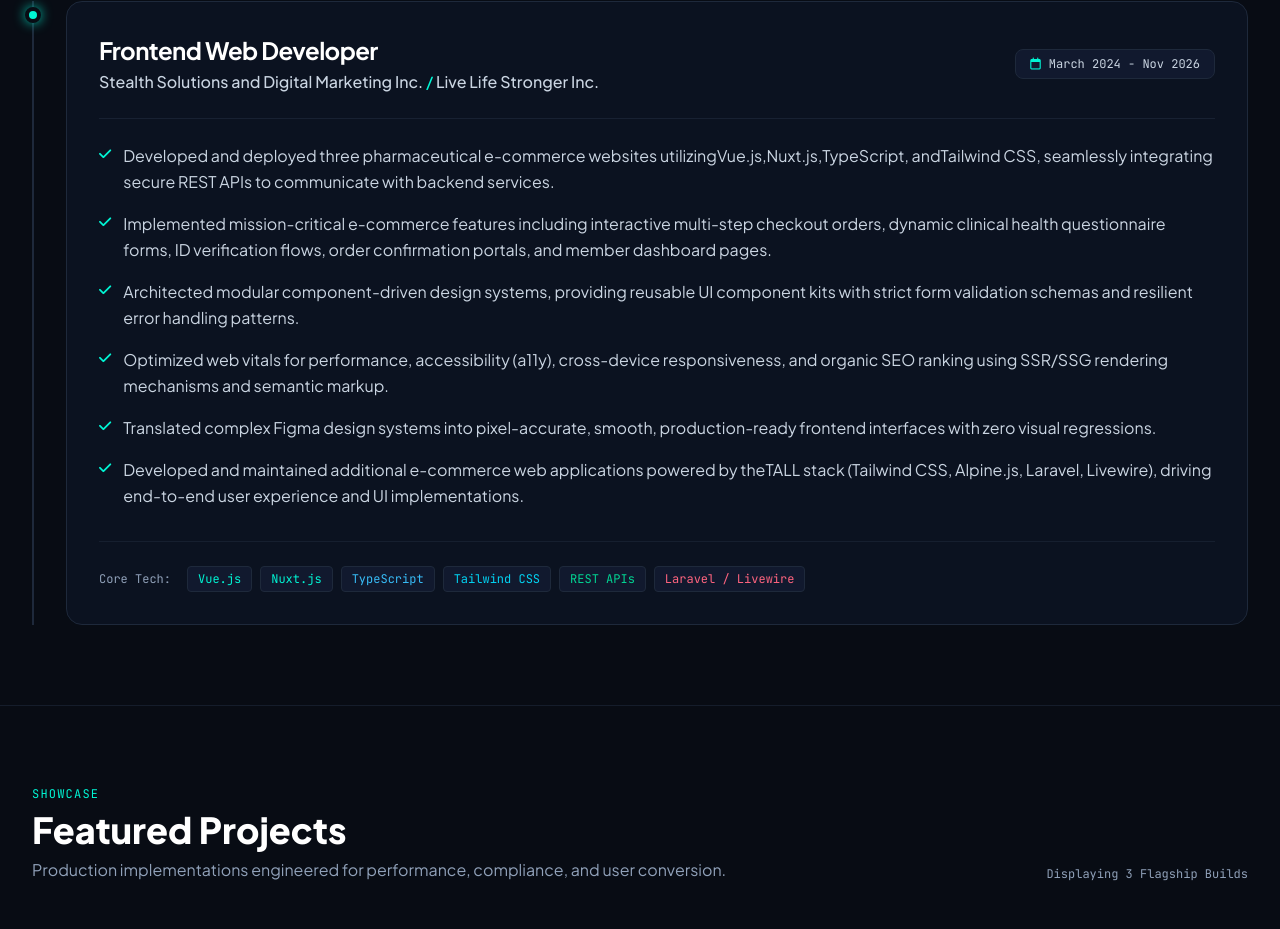
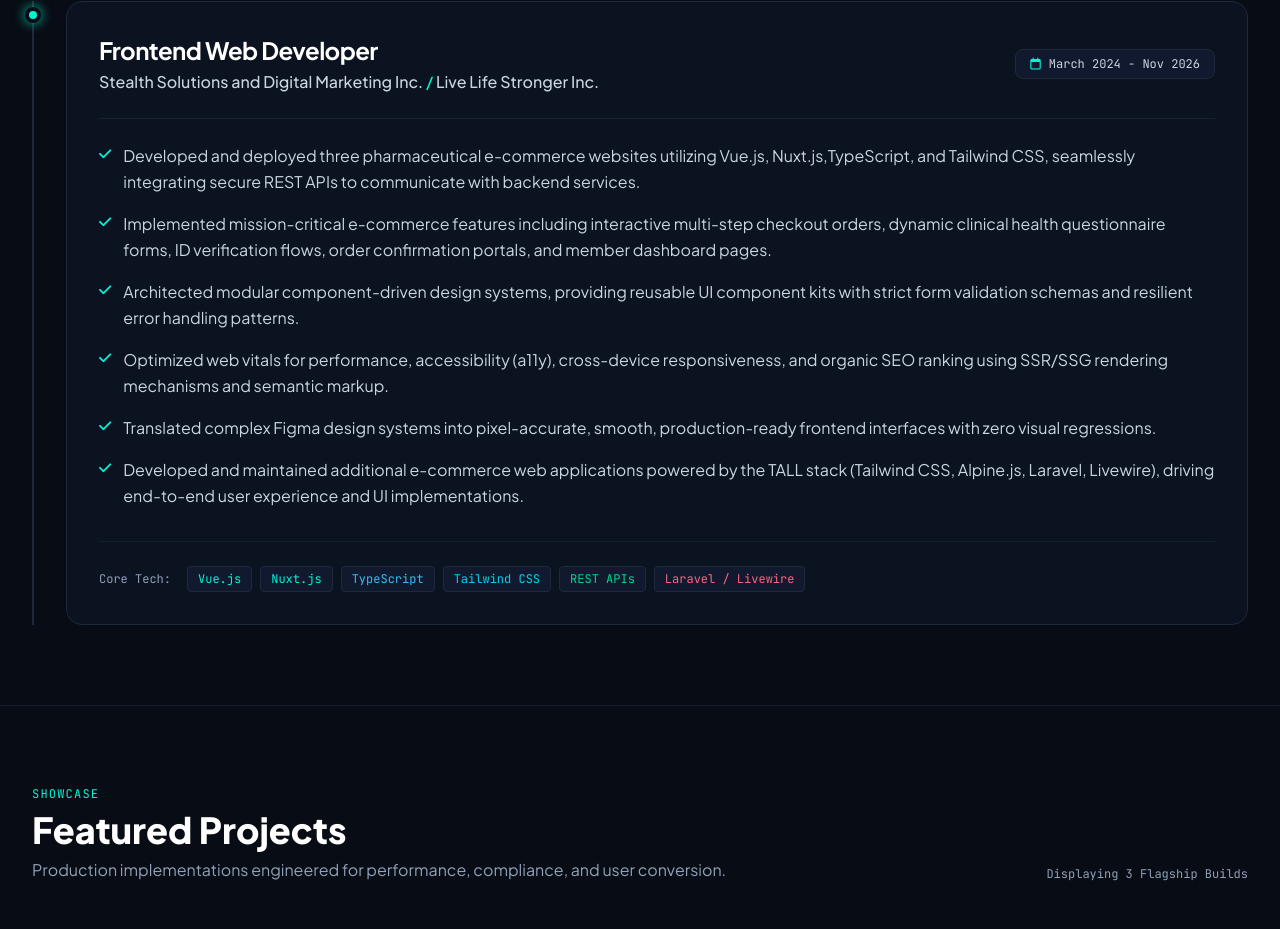
Before and after one commit to 0lymAguinea/0lymAguinea.github.io, a React (Vite) app in the folder 0lymWebsite/: page / in a window 1280 px wide. Shown: the part 1618-2547 px from the top of the page. Built offline with nearby package versions, Linux system fonts and the light colour scheme.

Commit message:
Add spacing

```diff
--- a/0lymWebsite/src/component/Career.tsx
+++ b/0lymWebsite/src/component/Career.tsx
@@ -5,12 +5,12 @@ const careerHistories = [
       "Stealth Solutions and Digital Marketing Inc. <span class='text-brand-accent'>/</span> Live Life Stronger Inc.",
     year: "March 2024 - Nov 2026",
     contributions: [
-      "Developed and deployed three pharmaceutical e-commerce websites utilizingVue.js,Nuxt.js,TypeScript, andTailwind CSS, seamlessly integrating secure REST APIs to communicate with backend services.",
+      "Developed and deployed three pharmaceutical e-commerce websites utilizing Vue.js, Nuxt.js,TypeScript, and Tailwind CSS, seamlessly integrating secure REST APIs to communicate with backend services.",
       "Implemented mission-critical e-commerce features including interactive multi-step checkout orders, dynamic clinical health questionnaire forms, ID verification flows, order confirmation portals, and member dashboard pages.",
       "Architected modular component-driven design systems, providing reusable UI component kits with strict form validation schemas and resilient error handling patterns.",
       "Optimized web vitals for performance, accessibility (a11y), cross-device responsiveness, and organic SEO ranking using SSR/SSG rendering mechanisms and semantic markup.",
       "Translated complex Figma design systems into pixel-accurate, smooth, production-ready frontend interfaces with zero visual regressions.",
-      "Developed and maintained additional e-commerce web applications powered by theTALL stack (Tailwind CSS, Alpine.js, Laravel, Livewire), driving end-to-end user experience and UI implementations.",
+      "Developed and maintained additional e-commerce web applications powered by the TALL stack (Tailwind CSS, Alpine.js, Laravel, Livewire), driving end-to-end user experience and UI implementations.",
     ],
     coreTechs: [
       {
```
